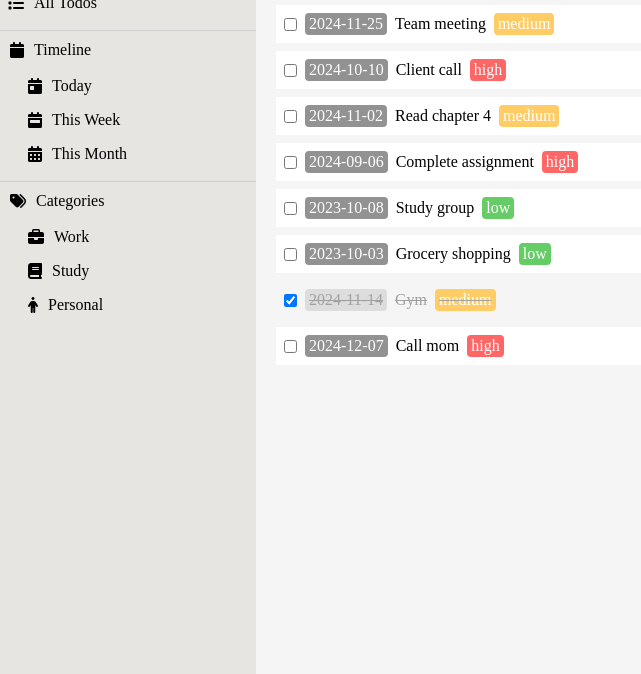
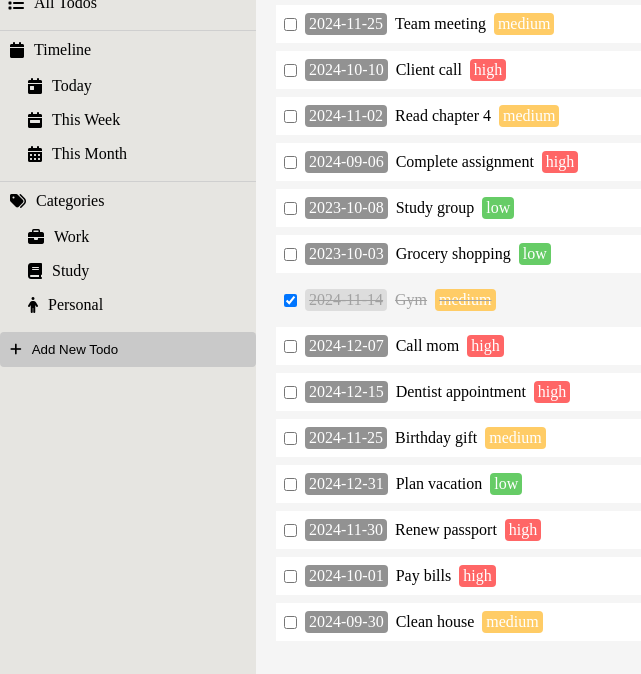
Before and after one commit to thisisshiki/odin-todo-list, a website built with webpack: page index.html in a window 1280 px wide. Shown: the part 126-800 px from the top of the page, without its empty margins (0-641 px from the left). Built offline with nearby package versions, Linux system fonts and the light colour scheme.

Commit message:
add more data

```diff
--- a/src/index.js
+++ b/src/index.js
@@ -1,4 +1,3 @@
-// src/index.js
 import './styles.css';
 import { createSidebar } from './sidebar';
 import { loadTodos } from './loadTodos';
--- a/src/loadTodos.js
+++ b/src/loadTodos.js
@@ -1,7 +1,9 @@
 import todos from './todos.json';
+import { Todo } from './todo';
 import { format, parseISO } from 'date-fns';
 
 function initializeTodosInLocalStorage() {
+    // localStorage.clear();
     if (!localStorage.getItem('todos')) {
         localStorage.setItem('todos', JSON.stringify(todos));
     }
@@ -13,7 +15,10 @@ function saveTodosToLocalStorage(todos) {
 
 function loadTodosFromLocalStorage() {
     const savedTodos = localStorage.getItem('todos');
-    return savedTodos ? JSON.parse(savedTodos) : todos;
+    const parsedTodos = savedTodos ? JSON.parse(savedTodos) : todos;
+    return parsedTodos.map(todo => new Todo(
+        todo.id, todo.title, todo.description, todo.dueDate, todo.priority, todo.notes, todo.category, todo.isCompleted
+    ));
 }
 
 export function loadTodos(parentElement) {
@@ -40,14 +45,12 @@ export function loadTodos(parentElement) {
         }
 
         checkbox.addEventListener('change', () => {
+            todo.toggleComplete();
             if (checkbox.checked) {
                 li.classList.add('completed');
-                todo.isCompleted = true;
             } else {
                 li.classList.remove('completed');
-                todo.isCompleted = false;
             }
-
             saveTodosToLocalStorage(todos);
         });
 
--- a/src/sidebar.js
+++ b/src/sidebar.js
@@ -74,7 +74,7 @@ export function createSidebar() {
 
     // Add event listener for "All Todos"
     sidebar.querySelector('.menu-item.all').addEventListener('click', () => {
-        filterTodosByCategory(null); // 显示所有待办事项
+        filterTodosByCategory(null);
     });
 
     // Add event listeners for category filtering
--- a/src/styles.css
+++ b/src/styles.css
@@ -19,9 +19,9 @@ body {
   transition: width 0.3s ease;
 }
 
-.sidebar.collapsed {
-  /* width: 100px; */
-}
+/* .sidebar.collapsed {
+  width: 100px;
+} */
 
 .sidebar-header {
   padding: 1rem;
@@ -309,6 +309,6 @@ li input[type="checkbox"] {
 }
 
 /* To be done */
-.add-category, .add-todo-btn {
+.add-category {
   display: none;
 }
--- a/src/todo.js
+++ b/src/todo.js
@@ -1,15 +1,17 @@
 // todo.js
 export class Todo {
-    constructor(title, description, dueDate, priority, notes) {
+  constructor(id, title, description, dueDate, priority, notes, category, isCompleted) {
+    this.id = id;
     this.title = title;
     this.description = description;
     this.dueDate = dueDate;
     this.priority = priority;
     this.notes = notes;
-      this.completed = false;
+    this.category = category;
+    this.isCompleted = isCompleted;
   }
 
   toggleComplete() {
-      this.completed = !this.completed;
+    this.isCompleted = !this.isCompleted;
   }
 }
--- a/src/todoDetails.js
+++ b/src/todoDetails.js
@@ -1,4 +1,3 @@
-// src/todoDetails.js
 import { loadTodosFromLocalStorage, saveTodosToLocalStorage } from './loadTodos';
 
 export function showTodoDetails(todoId) {
--- a/src/todos.json
+++ b/src/todos.json
@@ -88,5 +88,65 @@
     "notes": "Ask about her trip",
     "category": "personal",
     "isCompleted": false
+  },
+  {
+    "id": 10,
+    "title": "Dentist appointment",
+    "description": "Get teeth cleaned",
+    "dueDate": "2024-12-15",
+    "priority": "high",
+    "notes": "Remember to floss",
+    "category": "personal",
+    "isCompleted": false
+  },
+  {
+    "id": 11,
+    "title": "Birthday gift",
+    "description": "Buy a gift for friend's birthday",
+    "dueDate": "2024-11-25",
+    "priority": "medium",
+    "notes": "Check wishlist",
+    "category": "personal",
+    "isCompleted": false
+  },
+  {
+    "id": 12,
+    "title": "Plan vacation",
+    "description": "Research vacation destinations",
+    "dueDate": "2024-12-31",
+    "priority": "low",
+    "notes": "Check budget",
+    "category": "personal",
+    "isCompleted": false
+  },
+  {
+    "id": 13,
+    "title": "Renew passport",
+    "description": "Renew passport for upcoming trip",
+    "dueDate": "2024-11-30",
+    "priority": "high",
+    "notes": "Check renewal process",
+    "category": "personal",
+    "isCompleted": false
+  },
+  {
+    "id": 14,
+    "title": "Pay bills",
+    "description": "Pay monthly bills",
+    "dueDate": "2024-10-01",
+    "priority": "high",
+    "notes": "Check bank balance",
+    "category": "personal",
+    "isCompleted": false
+  },
+  {
+    "id": 15,
+    "title": "Clean house",
+    "description": "Clean and organize house",
+    "dueDate": "2024-09-30",
+    "priority": "medium",
+    "notes": "Start with living room",
+    "category": "personal",
+    "isCompleted": false
   }
 ]
```
Also changed, not shown: addTodo.js (added), src/filterTodosByCategory.js (line endings or trailing spaces), src/filterTodosByTime.js (line endings or trailing spaces), src/index.html (line endings or trailing spaces), webpack.dev.js (line endings or trailing spaces), webpack.prod.js (line endings or trailing spaces). Lines whose indentation alone changed are shown as unchanged.
